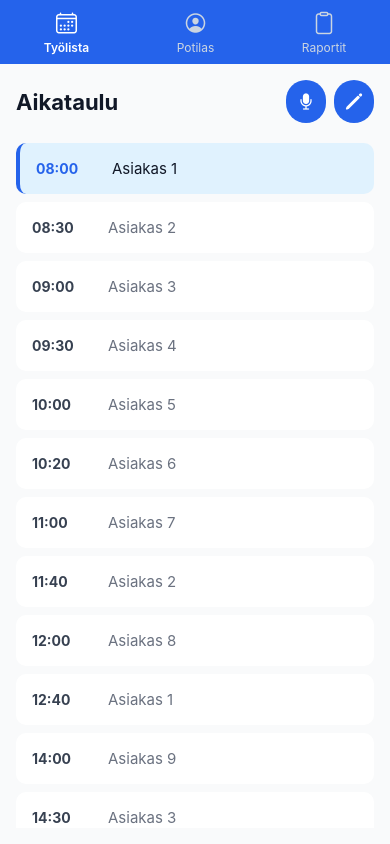
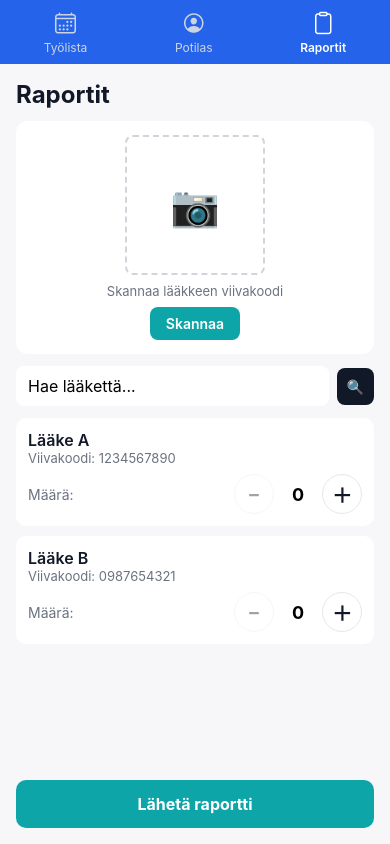
Before and after one commit to klukovki23/healthcare-on-the-go, a React Native app: screen /Reports in a window 390 px wide. Built offline with nearby package versions, Linux system fonts and the light colour scheme.

Commit message:
raportti näkymä

```diff
--- a/App.js
+++ b/App.js
@@ -6,6 +6,7 @@ import { QueryClient, QueryClientProvider } from '@tanstack/react-query';
 
 import Schedule from './pages/Schedule';
 import Patient from './pages/Patient';
+import Reports from './pages/Reports';
 
 const queryClient = new QueryClient();
 const Stack = createNativeStackNavigator();
@@ -21,6 +22,7 @@ const App = () => {
             <Stack.Navigator screenOptions={{ headerShown: false }}>
               <Stack.Screen name="Schedule" component={Schedule} />
               <Stack.Screen name="Patient" component={Patient} />
+              <Stack.Screen name="Reports" component={Reports} />
             </Stack.Navigator>
           </View>
 
--- /dev/null
+++ b/pages/Reports.tsx
@@ -0,0 +1,258 @@
+import React, { useState } from "react";
+import {
+    View,
+    Text,
+    TextInput,
+    TouchableOpacity,
+    FlatList,
+    ActivityIndicator,
+    Alert,
+    StyleSheet,
+    KeyboardAvoidingView,
+    Platform,
+} from "react-native";
+
+import MainLayout from '../components/MainLayout';
+
+type Medicine = {
+    name: string;
+    barcode: string;
+    quantity: number;
+};
+
+const initialMedicines: Medicine[] = [
+    { name: "Lääke A", barcode: "1234567890", quantity: 0 },
+    { name: "Lääke B", barcode: "0987654321", quantity: 0 },
+];
+
+const Reports: React.FC = () => {
+    const [medicines, setMedicines] = useState<Medicine[]>(initialMedicines);
+    const [searchTerm, setSearchTerm] = useState<string>("");
+    const [isScanning, setIsScanning] = useState<boolean>(false);
+
+    const handleScan = () => {
+        setIsScanning(true);
+        Alert.alert("Info", "Viivakoodi skannaus...");
+        setTimeout(() => {
+            const randomBarcode = Math.floor(Math.random() * 1_000_000_000)
+                .toString()
+                .padStart(9, "0");
+            setSearchTerm(randomBarcode);
+            setIsScanning(false);
+            Alert.alert("Onnistui", "Viivakoodi skannattu!");
+        }, 1500);
+    };
+
+    const handleIncrement = (index: number) => {
+        setMedicines((prev) => {
+            const next = [...prev];
+            next[index] = { ...next[index], quantity: next[index].quantity + 1 };
+            Alert.alert("Päivitetty", `${next[index].name}: ${next[index].quantity} kpl`);
+            return next;
+        });
+    };
+
+    const handleDecrement = (index: number) => {
+        setMedicines((prev) => {
+            const next = [...prev];
+            if (next[index].quantity > 0) {
+                next[index] = { ...next[index], quantity: next[index].quantity - 1 };
+                Alert.alert("Päivitetty", `${next[index].name}: ${next[index].quantity} kpl`);
+            }
+            return next;
+        });
+    };
+
+    const handleSubmit = () => {
+        const usedMedicines = medicines.filter((m) => m.quantity > 0);
+        if (usedMedicines.length > 0) {
+            Alert.alert("Onnistui", "Raportti lähetetty!");
+            setMedicines((prev) => prev.map((m) => ({ ...m, quantity: 0 })));
+        } else {
+            Alert.alert("Virhe", "Lisää vähintään yksi lääke");
+        }
+    };
+
+    const filteredMedicines = searchTerm
+        ? medicines.filter(
+            (m) =>
+                m.name.toLowerCase().includes(searchTerm.toLowerCase()) ||
+                m.barcode.includes(searchTerm)
+        )
+        : medicines;
+
+    const renderMedicine = ({ item, index }: { item: Medicine; index: number }) => (
+        <View style={styles.card}>
+            <View style={styles.cardHeader}>
+                <Text style={styles.name}>{item.name}</Text>
+                <Text style={styles.barcode}>Viivakoodi: {item.barcode}</Text>
+            </View>
+
+            <View style={styles.rowBetween}>
+                <Text style={styles.label}>Määrä:</Text>
+                <View style={styles.counter}>
+                    <TouchableOpacity
+                        style={[styles.iconButton, item.quantity === 0 && styles.disabledButton]}
+                        onPress={() => handleDecrement(index)}
+                        disabled={item.quantity === 0}
+                    >
+                        <Text style={styles.iconText}>−</Text>
+                    </TouchableOpacity>
+
+                    <Text style={styles.quantityText}>{item.quantity}</Text>
+
+                    <TouchableOpacity style={styles.iconButton} onPress={() => handleIncrement(index)}>
+                        <Text style={styles.iconText}>＋</Text>
+                    </TouchableOpacity>
+                </View>
+            </View>
+        </View>
+    );
+
+    return (
+        <MainLayout>
+            <KeyboardAvoidingView
+                behavior={Platform.select({ ios: "padding", android: undefined })}
+                style={styles.container}
+            >
+                <View style={styles.inner}>
+                    <Text style={styles.heading}>Raportit</Text>
+
+                    {/* Scanner Card */}
+                    <View style={styles.scannerCard}>
+                        <View style={styles.scannerBox}>
+                            {isScanning ? (
+                                <ActivityIndicator size="large" />
+                            ) : (
+                                <Text style={styles.scanIcon}>📷</Text>
+                            )}
+                        </View>
+                        <Text style={styles.scanText}>Skannaa lääkkeen viivakoodi</Text>
+                        <TouchableOpacity style={styles.scanButton} onPress={handleScan} disabled={isScanning}>
+                            <Text style={styles.scanButtonText}>{isScanning ? "Skannataan..." : "Skannaa"}</Text>
+                        </TouchableOpacity>
+                    </View>
+
+                    {/* Search */}
+                    <View style={styles.searchRow}>
+                        <TextInput
+                            style={styles.input}
+                            placeholder="Hae lääkettä..."
+                            value={searchTerm}
+                            onChangeText={setSearchTerm}
+                        />
+                        <TouchableOpacity style={styles.scanIconButton} onPress={handleScan} disabled={isScanning}>
+                            <Text style={styles.scanIconButtonText}>🔍</Text>
+                        </TouchableOpacity>
+                    </View>
+
+                    {/* List */}
+                    <FlatList
+                        data={filteredMedicines}
+                        keyExtractor={(_, idx) => String(idx)}
+                        renderItem={renderMedicine}
+                        ItemSeparatorComponent={() => <View style={{ height: 10 }} />}
+                        contentContainerStyle={{ paddingBottom: 20 }}
+                    />
+
+                    {/* Submit */}
+                    <TouchableOpacity style={styles.submitButton} onPress={handleSubmit}>
+                        <Text style={styles.submitButtonText}>Lähetä raportti</Text>
+                    </TouchableOpacity>
+                </View>
+            </KeyboardAvoidingView>
+        </MainLayout>
+    );
+};
+
+export default Reports;
+
+const styles = StyleSheet.create({
+    container: { flex: 1, backgroundColor: "#F7F7FA" },
+    inner: { padding: 16, flex: 1 },
+    heading: { fontSize: 24, fontWeight: "700", marginBottom: 12, color: "#111827" },
+
+    scannerCard: {
+        backgroundColor: "#fff",
+        borderRadius: 12,
+        padding: 14,
+        alignItems: "center",
+        marginBottom: 12,
+        elevation: 2,
+    },
+    scannerBox: {
+        width: 140,
+        height: 140,
+        borderRadius: 8,
+        borderWidth: 2,
+        borderStyle: "dashed",
+        borderColor: "#D1D5DB",
+        alignItems: "center",
+        justifyContent: "center",
+        marginBottom: 8,
+    },
+    scanIcon: { fontSize: 40, color: "#6B7280" },
+    scanText: { fontSize: 13, color: "#6B7280", marginBottom: 8 },
+    scanButton: {
+        paddingHorizontal: 16,
+        paddingVertical: 8,
+        backgroundColor: "#0EA5A9",
+        borderRadius: 8,
+    },
+    scanButtonText: { color: "#fff", fontWeight: "600" },
+
+    searchRow: { flexDirection: "row", alignItems: "center", marginBottom: 12 },
+    input: {
+        flex: 1,
+        backgroundColor: "#fff",
+        borderRadius: 8,
+        paddingHorizontal: 12,
+        paddingVertical: 10,
+        fontSize: 16,
+        elevation: 1,
+    },
+    scanIconButton: {
+        marginLeft: 8,
+        backgroundColor: "#111827",
+        borderRadius: 8,
+        padding: 10,
+    },
+    scanIconButtonText: { color: "#fff", fontWeight: "600" },
+
+    card: {
+        backgroundColor: "#fff",
+        borderRadius: 10,
+        padding: 12,
+        elevation: 1,
+    },
+    cardHeader: { marginBottom: 8 },
+    name: { fontSize: 16, fontWeight: "600", color: "#111827" },
+    barcode: { fontSize: 13, color: "#6B7280" },
+
+    rowBetween: { flexDirection: "row", alignItems: "center", justifyContent: "space-between" },
+    label: { fontSize: 14, color: "#6B7280" },
+
+    counter: { flexDirection: "row", alignItems: "center" },
+    iconButton: {
+        width: 40,
+        height: 40,
+        borderRadius: 20,
+        backgroundColor: "#fff",
+        borderWidth: 1,
+        borderColor: "#E5E7EB",
+        alignItems: "center",
+        justifyContent: "center",
+    },
+    disabledButton: { opacity: 0.4 },
+    iconText: { fontSize: 20, fontWeight: "600", color: "#111827" },
+    quantityText: { width: 48, textAlign: "center", fontSize: 18, fontWeight: "700" },
+
+    submitButton: {
+        marginTop: 12,
+        backgroundColor: "#0EA5A9",
+        paddingVertical: 14,
+        borderRadius: 10,
+        alignItems: "center",
+    },
+    submitButtonText: { color: "#fff", fontWeight: "700", fontSize: 16 },
+});
```
